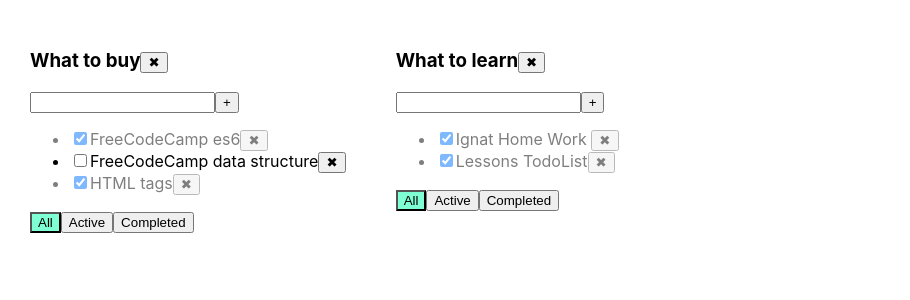
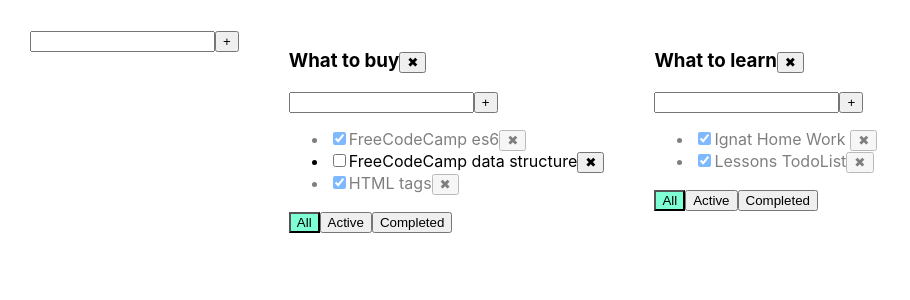
Before and after one commit to and-gurin/todolist, a React (Create React App) app: page / in a window 1280 px wide. Shown: the top 300 px of the page, without its empty margins (0-910 px from the left). Built offline with nearby package versions, Linux system fonts and the light colour scheme.

Commit message:
feat: added edit mode for titles tasks and todo lists

```diff
--- /dev/null
+++ b/src/AddItemForm.tsx
@@ -0,0 +1,47 @@
+import React, {ChangeEvent, useState} from "react";
+
+type AddItemFormPropsType = {
+    id:string
+    addItemCallback:(title: string, id:string)=>void
+}
+
+export const AddItemForm = (props:AddItemFormPropsType) => {
+    let [title, setTitle] = useState('');
+    let [error, setError] = useState<string|null>(null)
+
+    const addItem = () => {
+        if(title.trim()!==''){
+            props.addItemCallback(title.trim(), props.id);
+            setTitle('')
+
+        } else {
+            setError('Title is required')
+        }
+    }
+
+    const onChangeHandler = (e:ChangeEvent<HTMLInputElement>) => {
+        const value = e.currentTarget.value;
+        setTitle(value)
+        setError(null)
+    }
+
+    const onKeyPressHandler = (e: React.KeyboardEvent<HTMLInputElement>) => {
+        if(e.key === 'Enter'){
+            addItem()
+        }
+    }
+
+    return(
+        <div>
+            <div>
+                <input value={title}
+                       className={error?'error':''}
+                       onChange={onChangeHandler}
+                       onKeyPress={onKeyPressHandler}/>
+                <button onClick={addItem}>+</button>
+            </div>
+            {error && <div className='error-message'>{error}</div>}
+        </div>
+
+    )
+}
--- a/src/App.tsx
+++ b/src/App.tsx
@@ -2,6 +2,8 @@ import React, {useState} from 'react';
 import './App.css';
 import {TodoList} from "./TodoList";
 import {v1} from "uuid";
+import {AddItemForm} from "./AddItemForm"
+
 
 export type TaskType = {
     id: string
@@ -75,8 +77,31 @@ function App() {
         setTasks({...tasks})
     }
 
+    const addTodoList = (title: string, id: string) => {
+        const newTodoList = {id: id, title: title, filter: 'all'};
+        setTodoLists([newTodoList, ...todoLists])
+        setTasks({...tasks, [id]:[]})
+    }
+
+    const editTaskTitle = (id: string, title: string, todoListId:string) => {
+        let task = tasks[todoListId].find((t) => t.id === id)
+        if (task) {
+            task.title = title;
+        }
+        setTasks({...tasks})
+    }
+
+    const editTodoListTitle = (title: string, todoListId:string) => {
+        let todoList = todoLists.find((t)=>t.id === todoListId);
+        if(todoList){
+            todoList.title = title
+        }
+        setTodoLists([...todoLists])
+    }
+
     return (
         <div className="App">
+            <AddItemForm id={v1()} addItemCallback={addTodoList}/>
             {todoLists.map((item) => {
                 let taskForTodoList = tasks[item.id];
 
@@ -98,6 +123,8 @@ function App() {
                         changeTaskStatus={changeTaskStatus}
                         removeTodoList={removeTodoList}
                         filter={item.filter}
+                        editTaskTitle={editTaskTitle}
+                        editTodoListTitle={editTodoListTitle}
                         title={item.title}/>
                 )
             })}
--- /dev/null
+++ b/src/EditableSpan.tsx
@@ -0,0 +1,45 @@
+import React, {ChangeEvent, useState} from "react";
+
+export type EditableSpanPropsType = {
+    title:string
+    onChange: (newValue: string)=> void
+}
+
+export const EditableSpan = (props: EditableSpanPropsType) => {
+    const [newValue, setNewValue] = useState<string>(props.title);
+    const [editMode, setEditMode ] = useState(false);
+
+
+    const oneChangeHandler = (e:ChangeEvent<HTMLInputElement>) => {
+        setNewValue(e.currentTarget.value)
+    }
+    const onKeyPressHandler = (e: React.KeyboardEvent<HTMLInputElement>) => {
+        if(e.key === 'Enter'){
+            setEditMode(false)
+            props.onChange(newValue)
+        }
+    }
+
+    const activateViewMode = () => {
+        setEditMode(false)
+        props.onChange(newValue)
+    }
+
+    const activateEditMode = () => {
+        setEditMode(true)
+        setNewValue(props.title)
+    }
+
+    return (
+        <>
+            {editMode ?
+                <input value={newValue} type="text"
+                       onChange={oneChangeHandler}
+                       autoFocus
+                       onBlur={activateViewMode}
+                       onKeyPress={onKeyPressHandler}
+                />:
+                <span onClick={activateEditMode}>{newValue}</span>}
+        </>
+    )
+}
--- a/src/TodoList.tsx
+++ b/src/TodoList.tsx
@@ -1,6 +1,8 @@
-import React, {ChangeEvent, useState} from "react";
+import React, {ChangeEvent} from "react";
 import {FilterIsDoneType, TaskType} from "./App";
 import './App.css';
+import {AddItemForm} from "./AddItemForm"
+import {EditableSpan} from "./EditableSpan";
 
 type PropsType = {
     id: string
@@ -12,32 +14,12 @@ type PropsType = {
     changeTaskStatus:(id:string, isDone: boolean, todoListId: string)=> void
     filter: string
     removeTodoList:(todoListId: string)=>void
+    editTaskTitle:(id:string, title: string, todoListId: string)=> void
+    editTodoListTitle: (title: string, todoListId: string)=> void
 }
 
 export function TodoList(props: PropsType) {
-    let [title, setTitle] = useState('');
-    let [error, setError] = useState<string|null>(null)
 
-    const addTask = () => {
-        if(title.trim()!==''){
-            props.addTask(title.trim(), props.id);
-            setTitle('')
-
-        } else {
-            setError('Title is required')
-        }
-    }
-
-    const onChangeHandler = (e:ChangeEvent<HTMLInputElement>) => {
-      const value = e.currentTarget.value;
-      setTitle(value)
-        setError(null)
-    }
-    const onKeyPressHandler = (e: React.KeyboardEvent<HTMLInputElement>) => {
-        if(e.key === 'Enter'){
-            addTask()
-        }
-    }
     const onAllClickHandler = () => {
         props.tasksFilter('all', props.id)
     }
@@ -50,20 +32,17 @@ export function TodoList(props: PropsType) {
     const deleteTodoList = () => {
         props.removeTodoList(props.id)
     }
+    const editTodoListTitle = () => {
+        props.editTodoListTitle( props.title, props.id)
+    }
+
     return (
         <div>
             <h3>
-                {props.title}
+                <EditableSpan title={props.title} onChange={editTodoListTitle}/>
                 <button onClick={deleteTodoList}>✖</button>
             </h3>
-            <div>
-                <input value={title}
-                       className={error?'error':''}
-                       onChange={onChangeHandler}
-                       onKeyPress={onKeyPressHandler}/>
-                <button onClick={addTask}>+</button>
-            </div>
-            {error && <div className='error-message'>{error}</div>}
+            <AddItemForm id={props.id} addItemCallback={props.addTask}/>
             <ul>
                 {props.tasks.map((item)=>{
                     const deleteTask = () => {
@@ -73,10 +52,13 @@ export function TodoList(props: PropsType) {
                         const newValue = e.currentTarget.checked;
                         props.changeTaskStatus(item.id, newValue, props.id)
                     }
+                    const editTaskTitle = () => {
+                        props.editTaskTitle(item.id, item.title, props.id)
+                    }
                     return (
                         <li className={item.isDone?'isDone':''} key={item.id}>
                             <input type="checkbox" onChange={newIsDoneValue} checked={item.isDone}/>
-                            <span>{item.title}</span>
+                            <EditableSpan title={item.title} onChange={editTaskTitle}/>
                             <button onClick={deleteTask}>✖</button>
                         </li>
                     )
```
